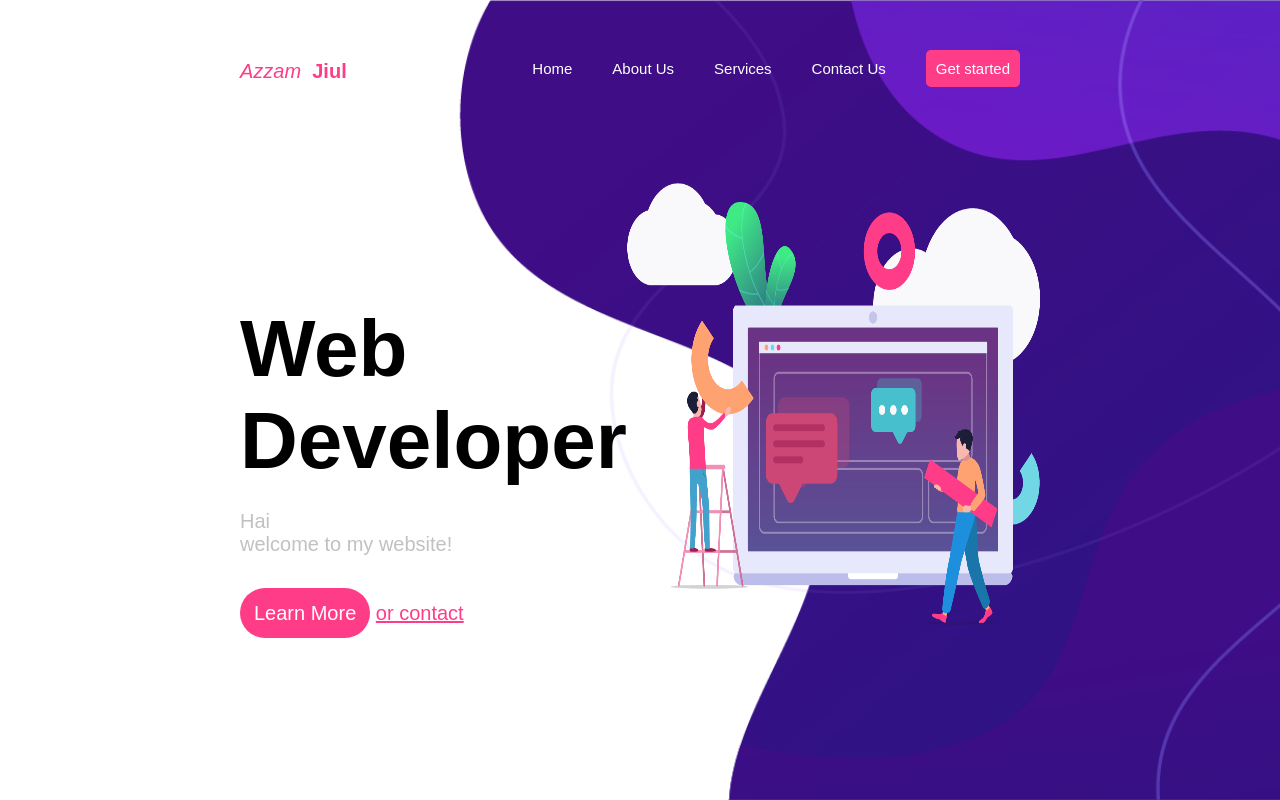
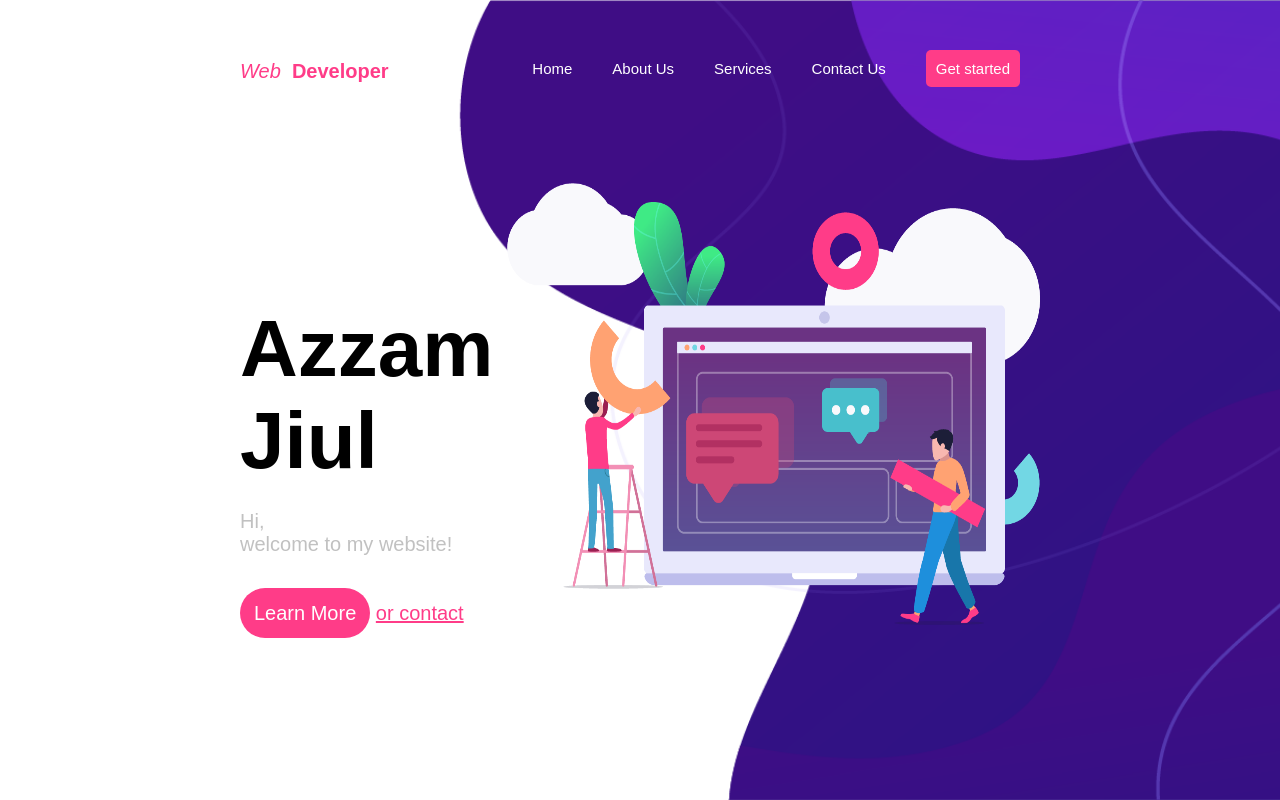
Before and after one commit to Azzamjiul/portofolio, a plain HTML site: page index.html in a window 1280 px wide. Drawn offline with Linux system fonts and the light colour scheme.

Commit message:
first commit

```diff
--- a/index.html
+++ b/index.html
@@ -8,7 +8,7 @@
 	<div class="main">
 		<div class="container">
 			<div class="navbar">
-				<div class="logo"><i>Azzam</i>&nbsp; <b>Jiul</b></div>
+				<div class="logo"><i>Web</i>&nbsp; <b>Developer</b></div>
 				<div class="menu">
 					<ul>
 						<li><a href="">Home</a></li>
@@ -22,11 +22,11 @@
 
 			<div class="main-content">
 				<div class="text">
-					<h1>Web</h1>
-					<h1>Developer</h1>
+					<h1>Azzam</h1>
+					<h1>Jiul</h1>
 					<br>
 					<div class="description">
-						Hai <br>
+						Hi, <br>
 						welcome to my website!
 					</div>
 					<br><br>
```
